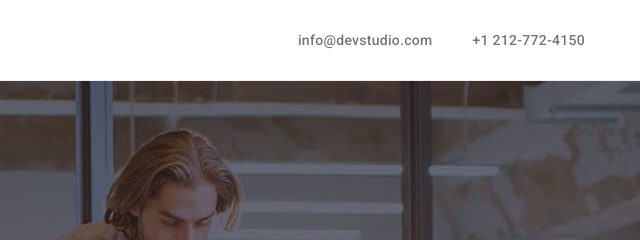
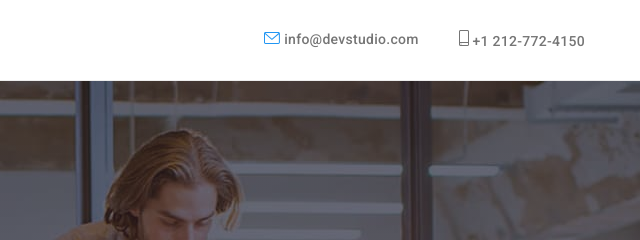
Before and after one commit to ZakiAlina/goit-markup-hw-04, a plain HTML site: page index.html in a window 1280 px wide. Shown: the top 240 px of the page, 640-1280 px from the left. Drawn offline with nearby package versions, Linux system fonts and the light colour scheme.

Commit message:
sprite added

```diff
--- a/index.html
+++ b/index.html
@@ -40,13 +40,19 @@
         </nav>
         <ul class="contacts-list link">
           <li class="contacts-item">
-            <a href="mailto:info@devstudio.com" class="link contacts-link"
-              >info@devstudio.com</a
+            <a href="mailto:info@devstudio.com" class="link contacts-link">
+              <svg width="16" height="12">
+                <use href="images/symbol-defs.svg#envelope"></use>
+              </svg>
+              info@devstudio.com</a
             >
           </li>
           <li class="contacts-item">
-            <a href="tel:+12127724150" class="link contacts-link"
-              >+1 212-772-4150</a
+            <a href="tel:+12127724150" class="link contacts-link">
+              <svg width="10" height="16">
+                <use href="images/symbol-defs.svg#smartphone"></use>
+              </svg>
+              +1 212-772-4150</a
             >
           </li>
         </ul>
```
Also changed, not shown: images/symbol-defs.svg (added).
